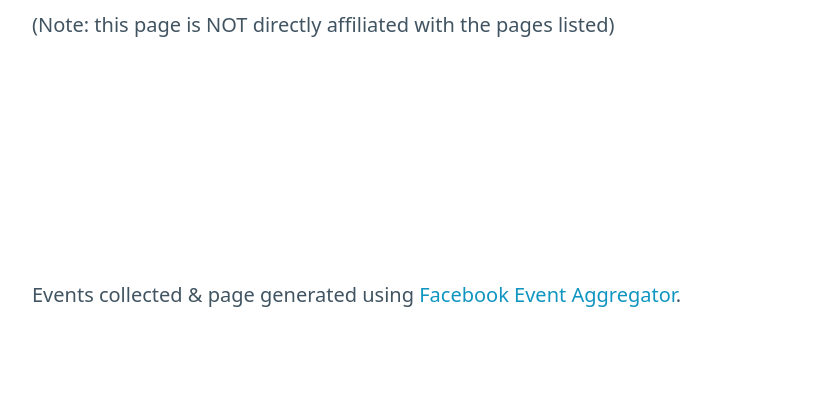
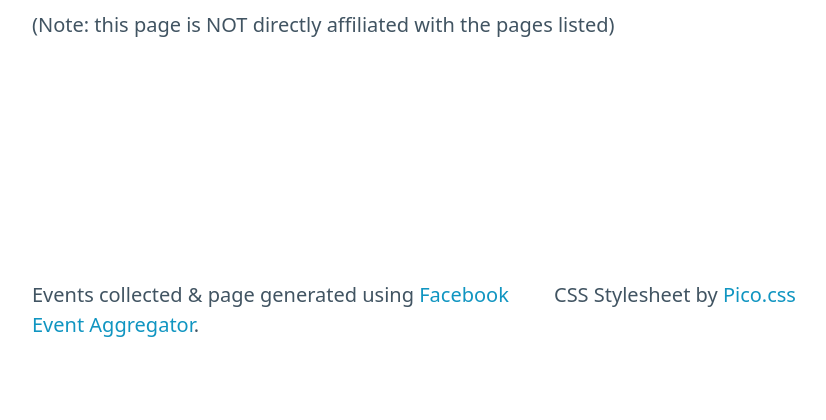
Before and after one commit to Denperidge/facebook-event-aggregator, a Python web app: template app/export/templates/index.html in a window 1280 px wide. Shown: the part 480-900 px from the top of the page, without its empty margins (96-922 px from the left). Before the commit the page ends 787 px from the top, so only its background shows below. Run offline with Jinja, Linux system fonts and the light colour scheme; the template is opened without the code that fills it, so the values that code supplies are empty.

Commit message:
Added footer grid and pico.css credit

```diff
--- a/app/export/templates/index.html
+++ b/app/export/templates/index.html
@@ -35,8 +35,11 @@
     </section>
 </main>
 
-<footer>
-    Events collected & page generated using
-    <a href="https://github.com/Denperidge/facebook-event-aggregator">Facebook Event Aggregator</a>.
+<footer class="grid">
+    <span>
+        Events collected & page generated using
+        <a href="https://github.com/Denperidge/facebook-event-aggregator">Facebook Event Aggregator</a>.
+    </span>
+    <span>CSS Stylesheet by <a href="https://picocss.com/">Pico.css</a></span>
 </footer>
 {% endblock body %}
```
